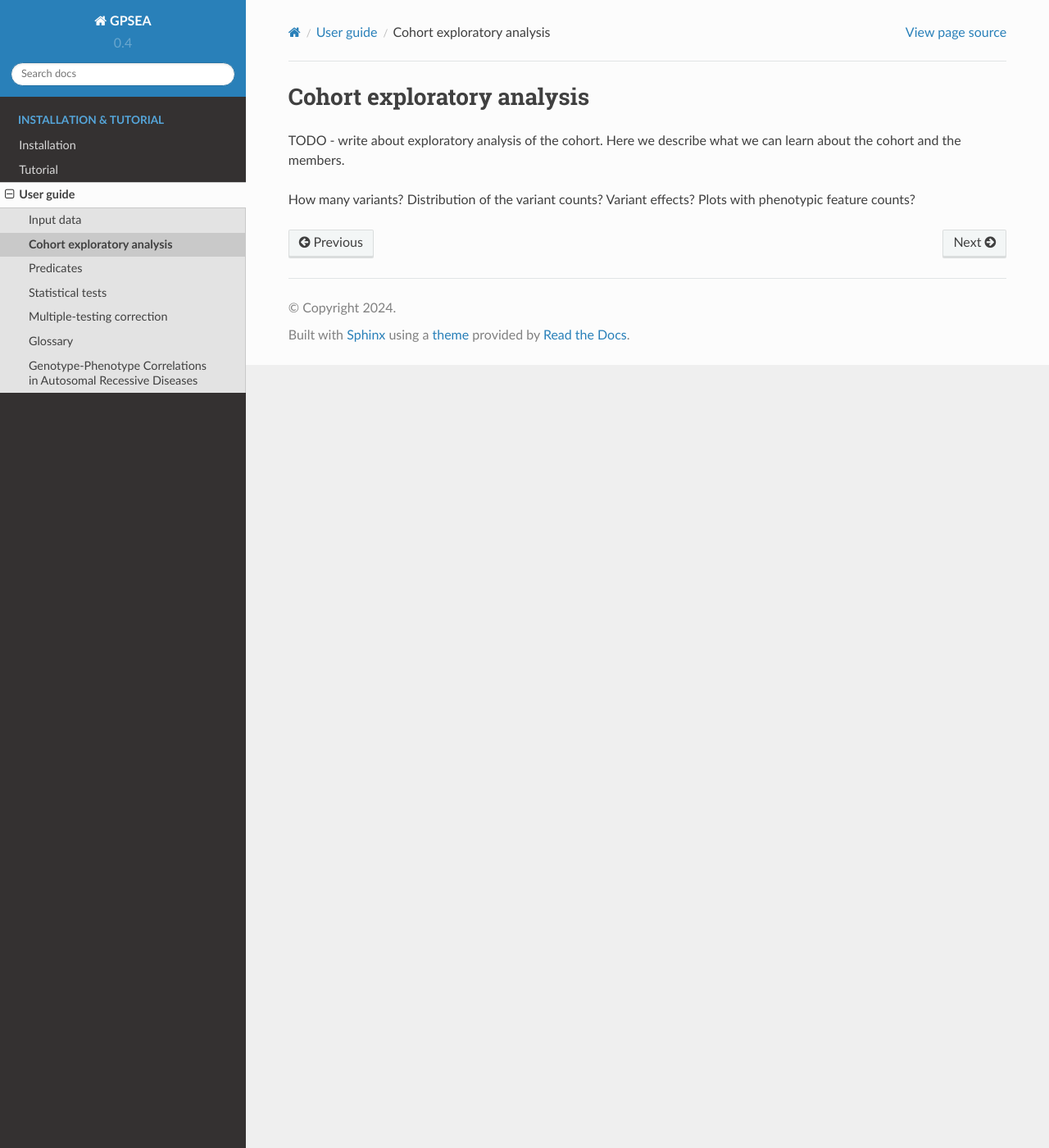
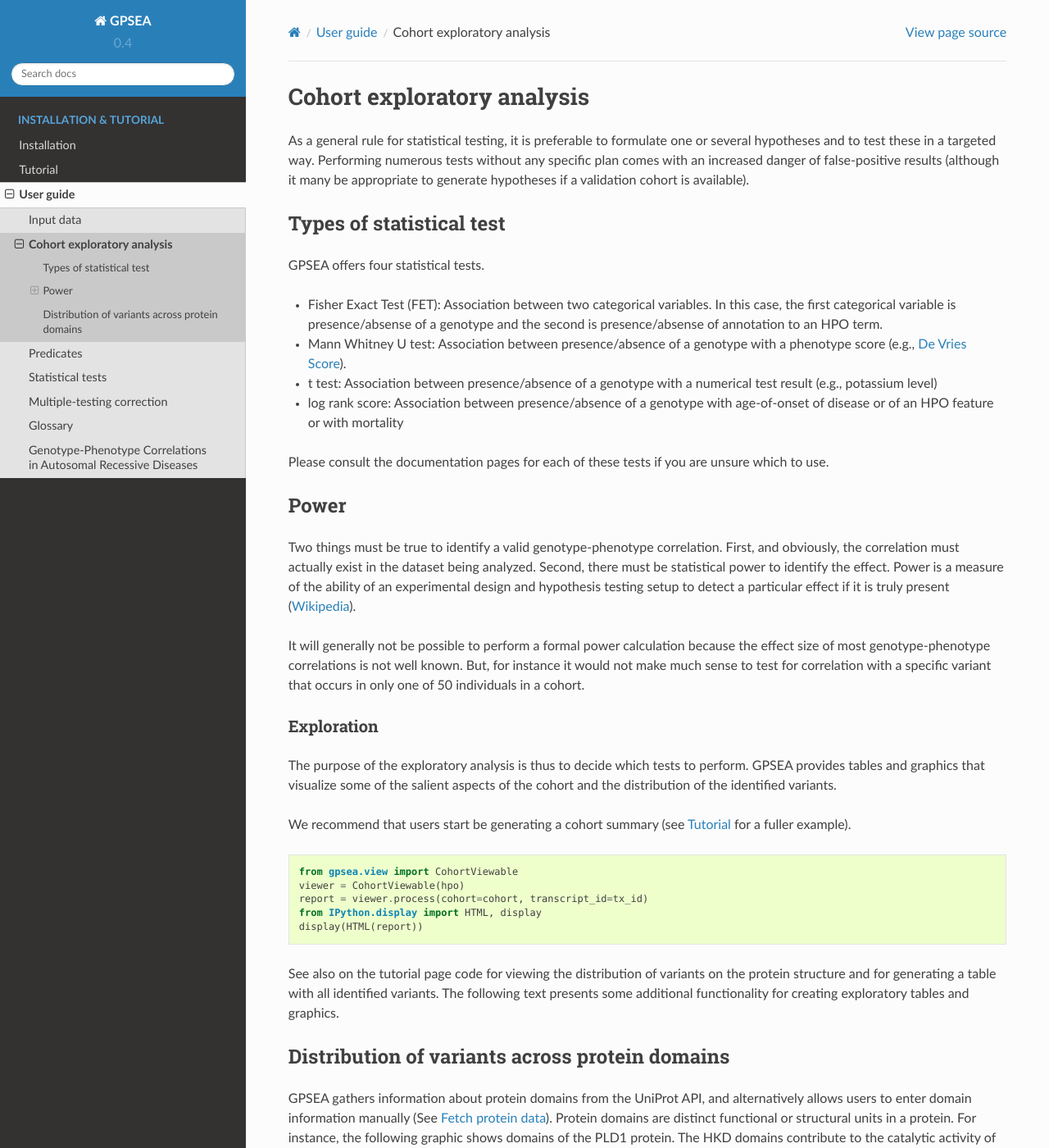
Before and after one commit to monarch-initiative/gpsea, a Sphinx documentation site: the page built from docs/user-guide/exploratory.rst, in a window 1280 px wide and 1400 px high. Shown: the whole window at 82% size. Built offline with Sphinx 7.4.7 and the Read the Docs theme 2.0.0, drawn with Linux system fonts in a browser that asks for light colours; pages that are not in the unit, such as notebooks, are missing from menus; some of the changed text lies outside the part shown.

Commit message:
adding improvements to protein variant table and adding documentation.

```diff
--- a/docs/user-guide/exploratory.rst
+++ b/docs/user-guide/exploratory.rst
@@ -4,7 +4,89 @@
 Cohort exploratory analysis
 ===========================
 
-TODO - write about exploratory analysis of the cohort. Here we describe what we can learn about the cohort
-and the members.
+As a general rule for statistical testing, it is preferable to formulate one or several hypotheses and to test
+these in a targeted way. Performing numerous tests without any specific plan comes with an increased
+danger of false-positive results (although it many be appropriate to generate hypotheses if a validation cohort is
+available).
 
-How many variants? Distribution of the variant counts? Variant effects? Plots with phenotypic feature counts?
+Types of statistical test
+^^^^^^^^^^^^^^^^^^^^^^^^^
+
+GPSEA offers four statistical tests.
+
+- Fisher Exact Test (FET): Association between two categorical variables. In this case, the first categorical variable is presence/absense of a genotype and the second is presence/absense of annotation to an HPO term.
+- Mann Whitney U test: Association between presence/absence of a genotype with a phenotype score (e.g., :ref:`devries`).
+- t test: Association between presence/absence of a genotype with a numerical test result (e.g., potassium level)
+- log rank score: Association between presence/absence of a genotype with age-of-onset of disease or of an HPO feature or with mortality
+
+Please consult the documentation pages for each of these tests if you are unsure which to use.
+
+
+Power
+^^^^^
+Two things must be true to identify a valid genotype-phenotype correlation. First, and obviously,
+the correlation must actually exist in the dataset being analyzed. Second, there must be statistical power to
+identify the effect.
+Power is a measure of the ability of an experimental design and hypothesis testing setup to detect a
+particular effect if it is truly present (`Wikipedia <https://en.wikipedia.org/wiki/Power_(statistics)>`_).
+
+It will generally not be possible to perform a formal power calculation because the effect size of
+most genotype-phenotype correlations is not well known. But, for instance it would not
+make much sense to test for correlation with a specific variant that occurs in only one of 50 individuals in a cohort.
+
+Exploration
+===========
+
+The purpose of the exploratory analysis is thus to decide which tests to perform. GPSEA provides tables and graphics
+that visualize some of the salient aspects of the cohort and the distribution of the identified variants.
+
+We recommend that users start be generating a cohort summary (see :ref:`tutorial` for a fuller example). ::
+
+    from gpsea.view import CohortViewable
+    viewer = CohortViewable(hpo)
+    report = viewer.process(cohort=cohort, transcript_id=tx_id)
+    from IPython.display import HTML, display
+    display(HTML(report))
+
+See also on the tutorial page code for viewing the distribution of variants on the protein structure and for
+generating a table with all identified variants. The following text presents some additional functionality for
+creating exploratory tables and graphics.
+
+
+Distribution of variants across protein domains
+^^^^^^^^^^^^^^^^^^^^^^^^^^^^^^^^^^^^^^^^^^^^^^^
+
+GPSEA gathers information about protein domains from the UniProt API, and alternatively allows users to
+enter domain information manually (See :ref:`fetch-protein-data`).
+Protein domains are  distinct functional or structural units in a protein. For instance, the following graphic shows domains of
+the PLD1 protein. The HKD domains contribute to the catalytic activity of the protein whereas the PX and PH domains
+regulation PLD1 localization within the cell. Observations such as this may suggest testable hypotheses.
+
+.. figure:: ./img/PLD1a.png
+   :alt: PLD1a
+   :align: center
+   :width: 600px
+
+   Human PLD1a with PX, PH, and two HKD domains.
+
+
+Users can create a table to
+display the protein domains and the variants located in them in order to decide whether it might be
+sensible to test for correlation between variants located in one or more protein domains and a certain phenotype. ::
+
+
+    from gpsea.view import ProteinVariantViewer
+    from gpsea.preprocessing import configure_default_protein_metadata_service
+    pms = configure_default_protein_metadata_service()
+    protein_meta = pms.annotate(mane_protein_id)
+    cpd_viewer = ProteinVariantViewer(tx_id=mane_tx_id, protein_metadata=protein_meta)
+
+This code will produce the following table on the basis of a cohort of individuals
+with variants in the MAPK8IP3 gene.
+
+.. figure:: ./img/MAPK8IP3_table.png
+   :alt: PLD1a
+   :align: center
+   :width: 800px
+
+   Distrivution of MAPK8IP3 variants across the domains of the protein.
--- a/docs/user-guide/input-data.rst
+++ b/docs/user-guide/input-data.rst
@@ -234,9 +234,10 @@
 518
 
 
+.. _fetch-protein-data:
 
-Get the protein data
---------------------
+Fetch protein data
+-------------------
 
 
 Specific domains of a protein may be associated with genotype-phenotype correlations.
```
Also changed, not shown: src/gpsea/view/templates/protein.html (+15 -12 lines), docs/user-guide/img/MAPK8IP3_table.png (added), docs/user-guide/img/PLD1a.png (added), 6 other files.
